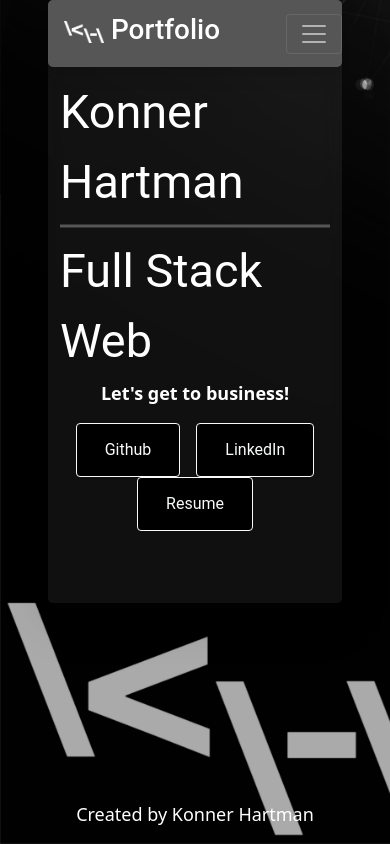
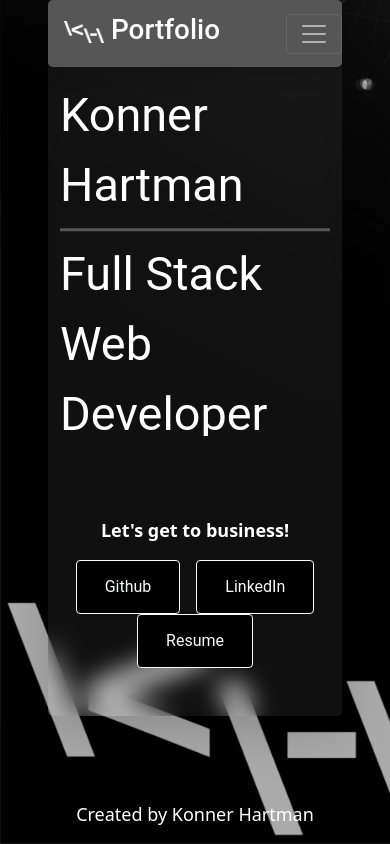
Before and after one commit to konnerhartman/Portfolio-React, a React (Create React App) app: page / in a window 390 px wide. Built offline with nearby package versions, Linux system fonts and the light colour scheme.

Commit message:
fixed text animation on homepage for mobile

```diff
--- a/src/components/pages/Home.js
+++ b/src/components/pages/Home.js
@@ -5,7 +5,7 @@ import resume from '../../images/Konner_Hartman_Full_Resume.pdf';
 export default function Home() {
   return (
     <div className="container">
-        <div className="row my-4">
+        <div className="row">
             <div className="col-lg-8 col-md-8 col-sm-12">
                 <div className="animated-title">
                     <div className="text-top">
@@ -19,7 +19,7 @@ export default function Home() {
                     </div>
                 </div>
             </div>
-            <aside className="col-lg-4 col-md-4 col-sm-12">
+            <aside className="mt-4 col-lg-4 col-md-4 col-sm-12">
                 <img className="d-none d-sm-none d-md-block d-lg-block img-fluid" src={waveEmoji} alt="Emoji of Konner waving his hand."/>
                 <div className="text-center">
                     <p className="fw-bold m-3">Let's get to business!</p>
--- a/src/index.css
+++ b/src/index.css
@@ -44,10 +44,10 @@ i {
 .animated-title {
   color: rgb(255, 255, 255);
   font-family: Roboto, Arial, sans-serif;
-  height: 70vmin;
+  height: 105vmin;
   left: 50%;
   position: relative;
-  top: 50%;
+  top: 40%;
   transform: translate(-50%, -50%);
   width: 100%;
 }
```
